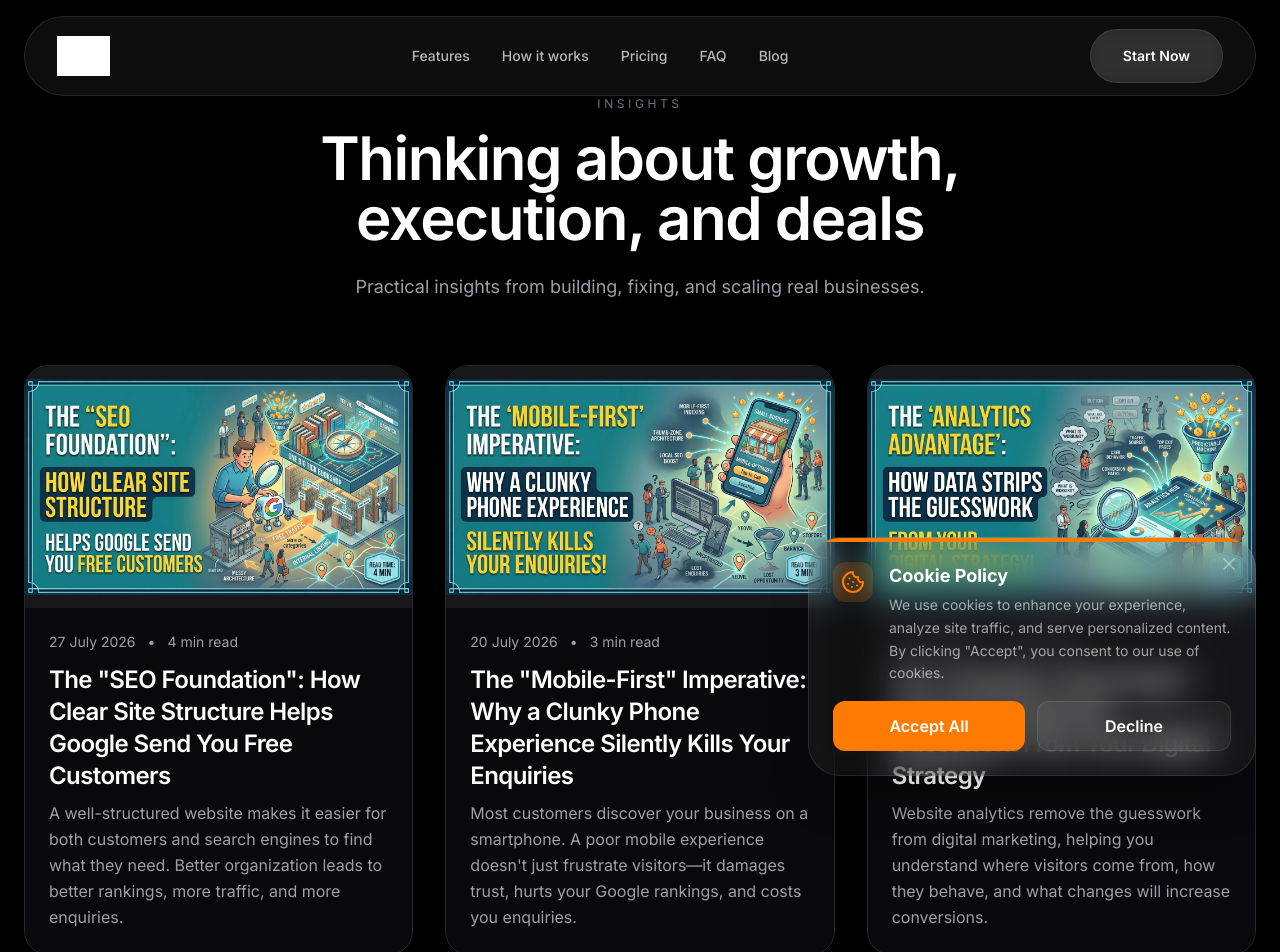
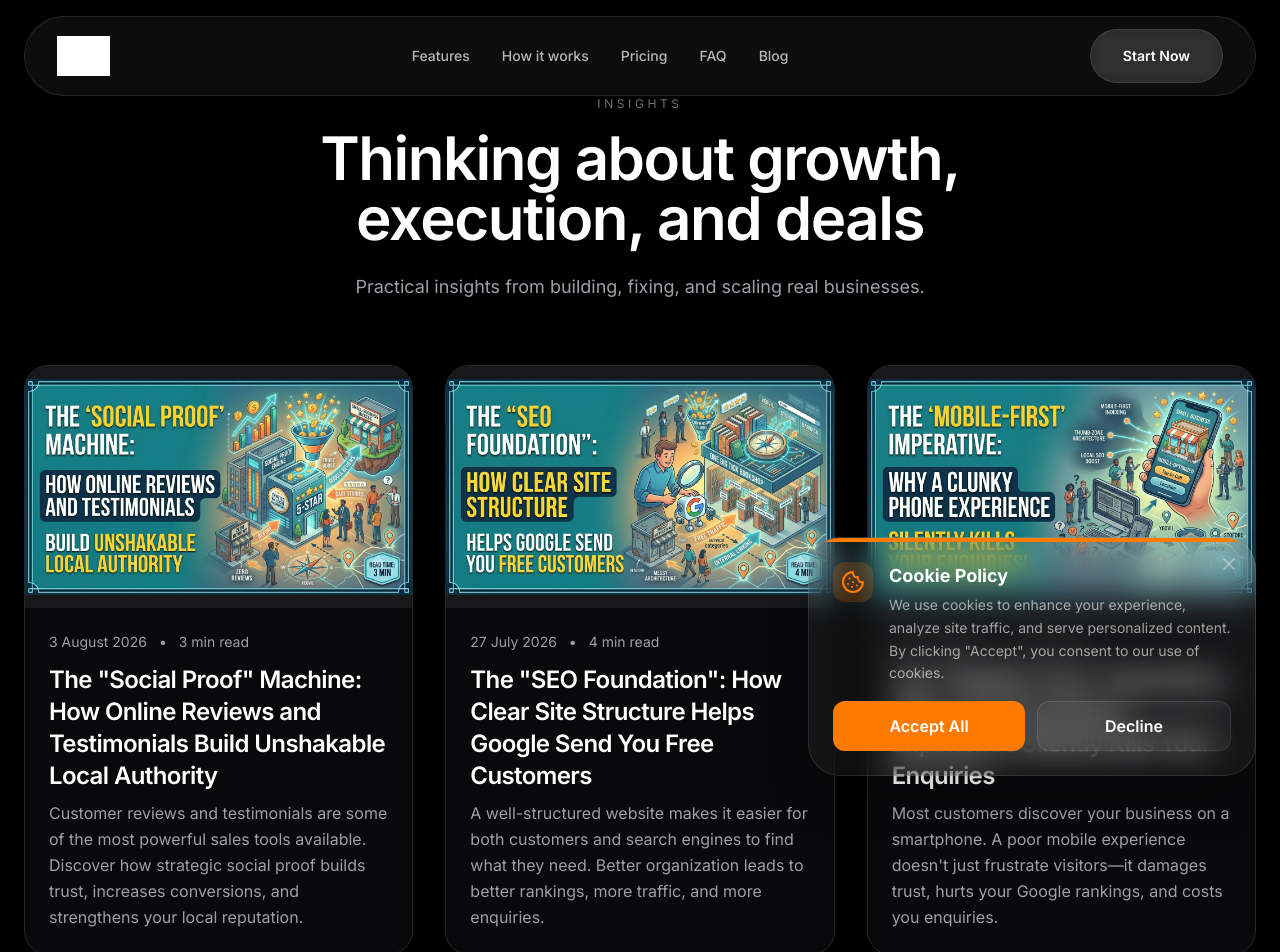
Before and after one commit to JG-OBT/One-Big-Tick, a React (Vite) app: page /blog in a window 1280 px wide. Shown: the top 952 px of the page. Built offline with nearby package versions, Linux system fonts and the light colour scheme; grey boxes are pictures that could not be loaded.

Commit message:
Add blog post on social proof and local authority
Added a new blog post about social proof and its impact on local authority.

```diff
--- a/src/data/blogPosts.ts
+++ b/src/data/blogPosts.ts
@@ -1,4 +1,64 @@
 export const blogPosts = [
+  {
+  slug: "social-proof-machine",
+  title: "The \"Social Proof\" Machine: How Online Reviews and Testimonials Build Unshakable Local Authority",
+  thumbnail: "/blog/Blog38.jpg",
+  date: "3 August 2026",
+  readTime: "3 min read",
+  excerpt:
+    "Customer reviews and testimonials are some of the most powerful sales tools available. Discover how strategic social proof builds trust, increases conversions, and strengthens your local reputation.",
+  content: `
+    <p>Imagine driving into an unfamiliar town at dinner time. You pull up to a main street with two Italian restaurants sitting directly across from each other. The first one has a brightly lit dining room, but every single table is empty. The second one has a line of local residents spilling out the front door, laughing and waiting for a table.</p>
+
+    <p>Without looking at a single menu or checking a price tag, you already know which restaurant serves the better food.</p>
+
+    <p>In digital marketing, that line out the front door is called Social Proof.</p>
+
+    <p>When potential clients visit your website, they don't just judge you by what you say about your services—they look for what other people say about you. If your website is full of self-praise but lacks real client reviews, case studies, or local testimonials, visitors will hesitate. Adding authentic social proof eliminates buyers' remorse before it ever happens, turning cold interest into confident enquiries. This week, we are looking at how to turn your customer feedback into an engine that drives conversions on autopilot.</p>
+
+    <h2>1. The Three Layers of High-Converting Social Proof</h2>
+
+    <p>Not all reviews carry the same weight. A text quote on a website that reads "Great service! – John" feels untrustworthy and generic. To build genuine authority, layer three distinct types of social proof across your pages:</p>
+
+    <ul>
+      <li><strong>Verified Google & Third-Party Reviews:</strong> Embed live review widgets directly from platforms like Google Business Profile or Trustpilot. Showing real star ratings alongside verified user names proves that your feedback isn't fabricated.</li>
+
+      <li><strong>Detailed Local Case Studies:</strong> Ditch basic descriptions of your work. Frame your success stories around a simple problem-solution-result formula: "How We Helped a Local Yeovil Contractor Double Their Monthly Enquiries in 60 Days." Specificity creates immediate relevance for prospects in the same position.</li>
+
+      <li><strong>Visual & Video Testimonials:</strong> A short, 30-second smartphone video of a real client speaking about their positive experience is worth thousands of words of written copy. If video isn't an option, include authentic photos of your client or their project alongside their written quote.</li>
+    </ul>
+
+    <h2>2. Strategic Placement: Where Proof Has the Highest Impact</h2>
+
+    <p>Sprinkling your reviews randomly across your site won't yield the best results. You need to position your social proof right at the moments of highest friction, where visitors hesitate before taking action.</p>
+
+    <ul>
+      <li><strong>Near Your Call-to-Action Buttons:</strong> Place a snippet of a glowing review or a "5-Star Rated Locally" badge directly under or next to your primary enquiry button. It provides reassurance at the exact moment a visitor is deciding whether to contact you.</li>
+
+      <li><strong>On Your Pricing and Services Pages:</strong> When prospects review your pricing, their skepticism naturally increases. Display ROI-focused testimonials alongside your services to answer the unspoken question: "Is this really worth the investment?"</li>
+
+      <li><strong>In Your Website Header:</strong> Don't hide your credibility. Display a headline such as <strong>"Trusted by 100+ Local Businesses in Somerset | 4.9★ Google Rating"</strong> near the top of your homepage to establish trust immediately.</li>
+    </ul>
+
+    <h2>3. Three Steps to Collect Premium Reviews This Week</h2>
+
+    <p>You don't need to wait for customers to leave reviews on their own. Create a simple process that consistently generates high-quality feedback.</p>
+
+    <ul>
+      <li><strong>Ask at the Right Time:</strong> Request a review immediately after delivering a successful project while the positive experience is still fresh in your client's mind.</li>
+
+      <li><strong>Provide a Direct Link:</strong> Remove every possible barrier. Send customers a direct link to your Google review page so they can leave feedback in just a couple of clicks.</li>
+
+      <li><strong>Guide Their Response:</strong> Rather than asking for "a review," ask questions like: "What challenge were you facing before working with us?" and "How did our service help?" This naturally leads to detailed, valuable testimonials.</li>
+    </ul>
+
+    <h2>The Bottom Line</h2>
+
+    <p>Your prospects trust the experiences of other customers far more than they trust marketing copy. By showcasing authentic, local social proof throughout your website, you reduce uncertainty, strengthen your credibility, and position your business as the trusted choice within your community.</p>
+
+    <p><strong>When was the last time you added a new review or case study to your homepage? Spend ten minutes today highlighting your latest customer success story.</strong></p>
+  `,
+},
   {
   slug: "seo-foundation-site-structure",
   title: "The \"SEO Foundation\": How Clear Site Structure Helps Google Send You Free Customers",
```
